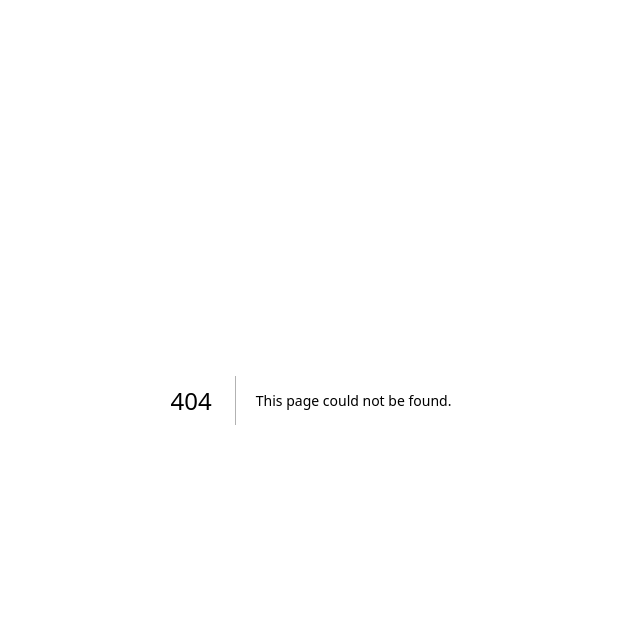
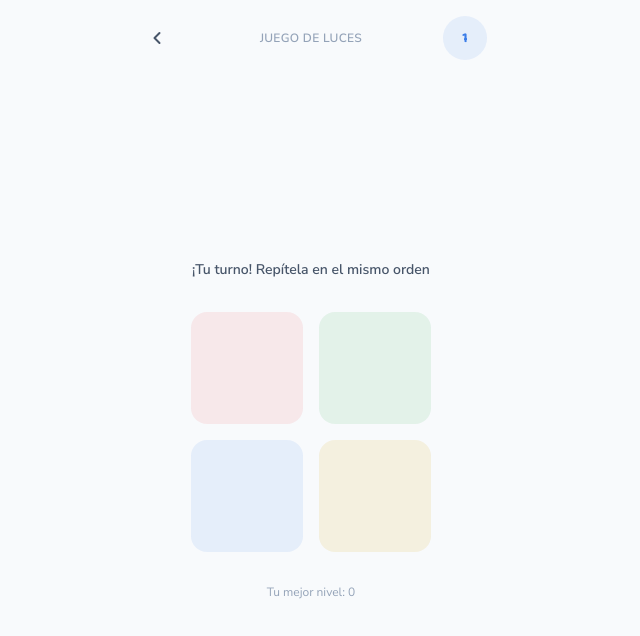
Before and after one commit to creecreayemprende-source/CONQUESTA, a Next.js app: page /app/retos/luces in a window 1280 px wide. Before the commit this address had no page. Shown: the top 636 px of the page, without its empty margins (329-969 px from the left). Built offline with nearby package versions, Linux system fonts and the light colour scheme; no server answers.

Commit message:
feat: nuevo reto Juego de Luces (Simon dice)
- secuencia de colores que crece por nivel, 5 monedas por nivel superado
- mejorNivelLuces persistente con candado anti-retroceso (migracion 0013)
- tarjeta nueva en Retos, nav oculta durante el juego

```diff
--- /dev/null
+++ b/app/app/retos/luces/page.tsx
@@ -0,0 +1,222 @@
+"use client";
+
+import { useEffect, useRef, useState } from "react";
+import { useRouter } from "next/navigation";
+import { ChevronLeft, RotateCcw, Trophy } from "lucide-react";
+import { useAppState } from "@/lib/app-state-context";
+import { useSound } from "@/lib/use-sound";
+import { Confetti } from "@/components/app/Confetti";
+import { CountUp } from "@/components/app/CountUp";
+
+const RECOMPENSA_POR_NIVEL = 5;
+
+const COLORES = [
+  { id: "rojo", activo: "var(--status-error)", suave: "var(--status-error-soft)" },
+  { id: "verde", activo: "var(--status-success)", suave: "var(--status-success-soft)" },
+  { id: "azul", activo: "var(--brand-primary)", suave: "var(--brand-primary-soft)" },
+  { id: "amarillo", activo: "var(--gold)", suave: "var(--gold-soft)" },
+] as const;
+
+type Fase = "mostrando" | "esperando" | "perdido";
+
+function siguienteVelocidad(nivel: number): number {
+  // Baja de 700ms a un piso de 350ms — más rápido a medida que sube el nivel,
+  // sin llegar a ser imposible de seguir.
+  return Math.max(350, 700 - nivel * 15);
+}
+
+export default function JuegoDeLucesPage() {
+  const router = useRouter();
+  const { state, setState, guardarAhora } = useAppState();
+  const { playCorrect, playIncorrect, playVictoria } = useSound();
+
+  const [secuencia, setSecuencia] = useState<number[]>([]);
+  const [nivel, setNivel] = useState(1);
+  const [fase, setFase] = useState<Fase>("mostrando");
+  const [indiceMostrado, setIndiceMostrado] = useState(-1);
+  const [indiceEsperado, setIndiceEsperado] = useState(0);
+  const [activo, setActivo] = useState<number | null>(null);
+  const [terminado, setTerminado] = useState(false);
+  const [nuevoRecord, setNuevoRecord] = useState(false);
+  const recompensaAplicadaRef = useRef(false);
+
+  // Arranca la primera secuencia solo en el cliente (Math.random()).
+  useEffect(() => {
+    setSecuencia([Math.floor(Math.random() * 4)]);
+    // eslint-disable-next-line react-hooks/exhaustive-deps
+  }, []);
+
+  // Reproduce la secuencia completa cada vez que crece o al reiniciar.
+  useEffect(() => {
+    if (fase !== "mostrando" || secuencia.length === 0) return;
+    let cancelado = false;
+    setIndiceEsperado(0);
+    (async () => {
+      await new Promise((r) => setTimeout(r, 500));
+      for (let i = 0; i < secuencia.length; i++) {
+        if (cancelado) return;
+        setIndiceMostrado(secuencia[i]);
+        await new Promise((r) => setTimeout(r, siguienteVelocidad(nivel) * 0.7));
+        if (cancelado) return;
+        setIndiceMostrado(-1);
+        await new Promise((r) => setTimeout(r, siguienteVelocidad(nivel) * 0.3));
+      }
+      if (!cancelado) setFase("esperando");
+    })();
+    return () => {
+      cancelado = true;
+    };
+    // eslint-disable-next-line react-hooks/exhaustive-deps
+  }, [secuencia, fase]);
+
+  function terminarJuego() {
+    if (recompensaAplicadaRef.current) return;
+    recompensaAplicadaRef.current = true;
+    setTerminado(true);
+    setFase("perdido");
+    const nivelesSuperados = nivel - 1;
+    const monedasGanadas = nivelesSuperados * RECOMPENSA_POR_NIVEL;
+    setState((s) => {
+      const esRecord = nivelesSuperados > s.mejorNivelLuces;
+      const nuevo = {
+        ...s,
+        coins: s.coins + monedasGanadas,
+        monedasGanadasTotal: s.monedasGanadasTotal + monedasGanadas,
+        mejorNivelLuces: esRecord ? nivelesSuperados : s.mejorNivelLuces,
+      };
+      if (esRecord) void guardarAhora(nuevo);
+      return nuevo;
+    });
+    setNuevoRecord(nivelesSuperados > state.mejorNivelLuces && nivelesSuperados > 0);
+    if (nivelesSuperados > 0) playVictoria();
+    else playIncorrect();
+  }
+
+  function tocarColor(i: number) {
+    if (fase !== "esperando") return;
+    setActivo(i);
+    setTimeout(() => setActivo(null), 200);
+
+    if (i !== secuencia[indiceEsperado]) {
+      playIncorrect();
+      terminarJuego();
+      return;
+    }
+
+    playCorrect();
+    if (indiceEsperado === secuencia.length - 1) {
+      // Nivel superado — agrega un paso y reproduce de nuevo.
+      setNivel((n) => n + 1);
+      setSecuencia((s) => [...s, Math.floor(Math.random() * 4)]);
+      setFase("mostrando");
+    } else {
+      setIndiceEsperado((idx) => idx + 1);
+    }
+  }
+
+  function reiniciar() {
+    recompensaAplicadaRef.current = false;
+    setTerminado(false);
+    setNuevoRecord(false);
+    setNivel(1);
+    setIndiceEsperado(0);
+    setActivo(null);
+    setSecuencia([Math.floor(Math.random() * 4)]);
+    setFase("mostrando");
+  }
+
+  if (secuencia.length === 0) {
+    return (
+      <div className="flex min-h-dvh flex-col gap-3 px-4 pt-4">
+        <div className="h-8 w-40 animate-pulse rounded-lg bg-surface-secondary" />
+        <div className="mt-10 h-64 animate-pulse rounded-2xl bg-surface-secondary" />
+      </div>
+    );
+  }
+
+  if (terminado) {
+    const nivelesSuperados = nivel - 1;
+    return (
+      <div className="relative flex min-h-dvh flex-col items-center justify-center gap-5 overflow-hidden px-6 text-center">
+        {nuevoRecord && <Confetti />}
+        <Trophy className={`h-14 w-14 ${nivelesSuperados > 0 ? "text-gold" : "text-txt-tertiary"}`} strokeWidth={1.8} />
+        <h1 className="font-display text-2xl font-bold text-txt-primary">
+          {nivelesSuperados > 0 ? `Llegaste al nivel ${nivel}` : "Esta vez no"}
+        </h1>
+        <p className="text-sm text-txt-secondary">
+          {nuevoRecord ? "¡Nuevo récord personal!" : `Tu mejor récord sigue siendo el nivel ${state.mejorNivelLuces}`}
+        </p>
+        {nivelesSuperados > 0 && (
+          <span className="rounded-full bg-surface-secondary px-4 py-2 text-sm font-semibold text-txt-primary">
+            +<CountUp value={nivelesSuperados * RECOMPENSA_POR_NIVEL} /> monedas
+          </span>
+        )}
+        <div className="flex w-full max-w-xs flex-col gap-3">
+          <button
+            type="button"
+            onClick={reiniciar}
+            className="flex h-14 items-center justify-center gap-2 rounded-lg bg-brand-primary font-display text-base font-bold text-white transition-transform duration-200 ease-out hover:-translate-y-0.5"
+          >
+            <RotateCcw className="h-4 w-4" strokeWidth={2.2} />
+            Intentar de nuevo
+          </button>
+          <button
+            type="button"
+            onClick={() => router.push("/app/retos")}
+            className="text-center text-sm font-semibold text-txt-secondary"
+          >
+            Volver a Retos
+          </button>
+        </div>
+      </div>
+    );
+  }
+
+  return (
+    <div className="flex min-h-dvh flex-col px-4 pt-4">
+      <div className="flex items-center justify-between gap-3">
+        <button
+          type="button"
+          onClick={() => router.push("/app/retos")}
+          aria-label="Volver"
+          className="flex h-11 w-11 items-center justify-center rounded-full text-txt-secondary"
+        >
+          <ChevronLeft className="h-5 w-5" strokeWidth={2.4} />
+        </button>
+        <p className="text-xs font-semibold uppercase tracking-wide text-txt-tertiary">Juego de Luces</p>
+        <span className="flex h-11 w-11 items-center justify-center rounded-full bg-brand-primary-soft font-display text-sm font-bold text-brand-primary">
+          {nivel}
+        </span>
+      </div>
+
+      <div className="flex flex-1 flex-col items-center justify-center gap-8">
+        <p className="text-sm font-semibold text-txt-secondary">
+          {fase === "mostrando" ? "Memoriza la secuencia…" : "¡Tu turno! Repítela en el mismo orden"}
+        </p>
+
+        <div className="grid grid-cols-2 gap-4">
+          {COLORES.map((c, i) => {
+            const iluminado = indiceMostrado === i;
+            const presionado = activo === i;
+            return (
+              <button
+                key={c.id}
+                type="button"
+                onClick={() => tocarColor(i)}
+                disabled={fase !== "esperando"}
+                aria-label={`Color ${c.id}`}
+                className="h-28 w-28 rounded-2xl transition-transform duration-150 ease-out active:scale-95"
+                style={{
+                  backgroundColor: iluminado || presionado ? c.activo : c.suave,
+                  boxShadow: iluminado ? `0 0 0 4px ${c.activo}` : "none",
+                }}
+              />
+            );
+          })}
+        </div>
+
+        <p className="text-xs text-txt-tertiary">Tu mejor nivel: {state.mejorNivelLuces}</p>
+      </div>
+    </div>
+  );
+}
--- a/app/app/retos/page.tsx
+++ b/app/app/retos/page.tsx
@@ -4,7 +4,7 @@ import { useEffect, useState } from "react";
 import Link from "next/link";
 import { useAppState } from "@/lib/app-state-context";
 import { supabaseBrowser } from "@/lib/supabase/client";
-import { Send, Swords, Type, Trophy, Hourglass, Check } from "lucide-react";
+import { Send, Swords, Type, Trophy, Hourglass, Check, Lightbulb } from "lucide-react";
 
 interface RetoRow {
   id: string;
@@ -93,6 +93,19 @@ export default function RetosPage() {
         </p>
       </Link>
 
+      <Link
+        href="/app/retos/luces"
+        className="flex flex-col items-center gap-2 rounded-xl border-2 border-brand-primary bg-surface-primary p-4 text-center shadow-sm"
+      >
+        <span className="flex items-center gap-2 font-display text-base font-bold text-txt-primary">
+          <Lightbulb className="h-4 w-4 text-brand-primary" strokeWidth={2.2} />
+          Juego de Luces
+        </span>
+        <p className="text-xs text-txt-secondary">
+          Memoriza la secuencia de colores y repítela — sube de nivel, gana monedas
+        </p>
+      </Link>
+
       <div>
         <div className="flex gap-2">
           {PESTANAS.map((p) => (
--- a/components/app/shell/BottomNav.tsx
+++ b/components/app/shell/BottomNav.tsx
@@ -25,6 +25,7 @@ function esRutaDeJuego(pathname: string): boolean {
     pathname.startsWith("/app/jugar/") ||
     pathname === "/app/retos/desafio" ||
     pathname === "/app/retos/ahorcado" ||
+    pathname === "/app/retos/luces" ||
     pathname.startsWith("/app/retos/1v1/")
   );
 }
--- a/lib/app-state.ts
+++ b/lib/app-state.ts
@@ -37,11 +37,13 @@ export interface Inventario {
 }
 
 export interface AppState {
-  v: 11;
+  v: 12;
   nombre: string;
   avatarUrl: string | null;
   recordatorioDiario: boolean;
   horaRecordatorio: string | null; // ej. "8:00 AM" — a qué hora quiere el aviso (elegida en onboarding o en Perfil)
+  // Mejor nivel alcanzado en el juego de luces (Simón dice) — solo sube, nunca baja.
+  mejorNivelLuces: number;
   coins: number;
   // Contador que SOLO sube — a diferencia de `coins` (el saldo, que baja al
   // gastar en la Tienda), esto mide actividad real para el Ranking: alguien
@@ -67,7 +69,7 @@ export interface AppState {
   graceEndsAt: string | null; // ISO — hasta cuándo hay gracia si el pago falló
 }
 
-const KEY = "conquesta_app_state_v11";
+const KEY = "conquesta_app_state_v12";
 
 function rondaVacia(): RondaEstado {
   return { completado: false, aciertos: 0, total: 0 };
@@ -92,11 +94,12 @@ export function progresoPaisVacio(): ProgresoPais {
 // quedaría inconsistente con lo que el usuario en verdad jugó.
 function estadoInicial(): AppState {
   return {
-    v: 11,
+    v: 12,
     nombre: "Sofía",
     avatarUrl: null,
     recordatorioDiario: false,
     horaRecordatorio: null,
+    mejorNivelLuces: 0,
     coins: 0,
     monedasGanadasTotal: 0,
     gems: 0,
@@ -125,7 +128,7 @@ export function loadAppState(): AppState {
     const raw = window.localStorage.getItem(KEY);
     if (!raw) return estadoInicial();
     const parsed = JSON.parse(raw);
-    if (parsed?.v !== 11) return estadoInicial();
+    if (parsed?.v !== 12) return estadoInicial();
     return parsed as AppState;
   } catch {
     return estadoInicial();
--- a/lib/supabase/queries.ts
+++ b/lib/supabase/queries.ts
@@ -31,6 +31,7 @@ interface ProfileRow {
   recordatorio_diario: boolean;
   hora_recordatorio: string | null;
   monedas_ganadas_total: number;
+  mejor_nivel_luces: number;
 }
 
 interface RondaRow {
@@ -102,11 +103,12 @@ export async function fetchAppState(
       (paises ?? []).length === 0);
 
   const state: AppState = {
-    v: 11,
+    v: 12,
     nombre: p?.nombre ?? "Explorador",
     avatarUrl: p?.avatar_url ?? null,
     recordatorioDiario: p?.recordatorio_diario ?? false,
     horaRecordatorio: p?.hora_recordatorio ?? null,
+    mejorNivelLuces: p?.mejor_nivel_luces ?? 0,
     coins: p?.coins ?? 0,
     monedasGanadasTotal: p?.monedas_ganadas_total ?? 0,
     gems: p?.gems ?? 0,
@@ -154,6 +156,7 @@ export async function pushAppState(supabase: SupabaseClient, userId: string, sta
       recordatorio_diario: state.recordatorioDiario,
       hora_recordatorio: state.horaRecordatorio,
       monedas_ganadas_total: state.monedasGanadasTotal,
+      mejor_nivel_luces: state.mejorNivelLuces,
       updated_at: new Date().toISOString(),
     })
     .eq("id", userId);
```
Also changed, not shown: 2 other files (tests, documents, lock files or other folders).
